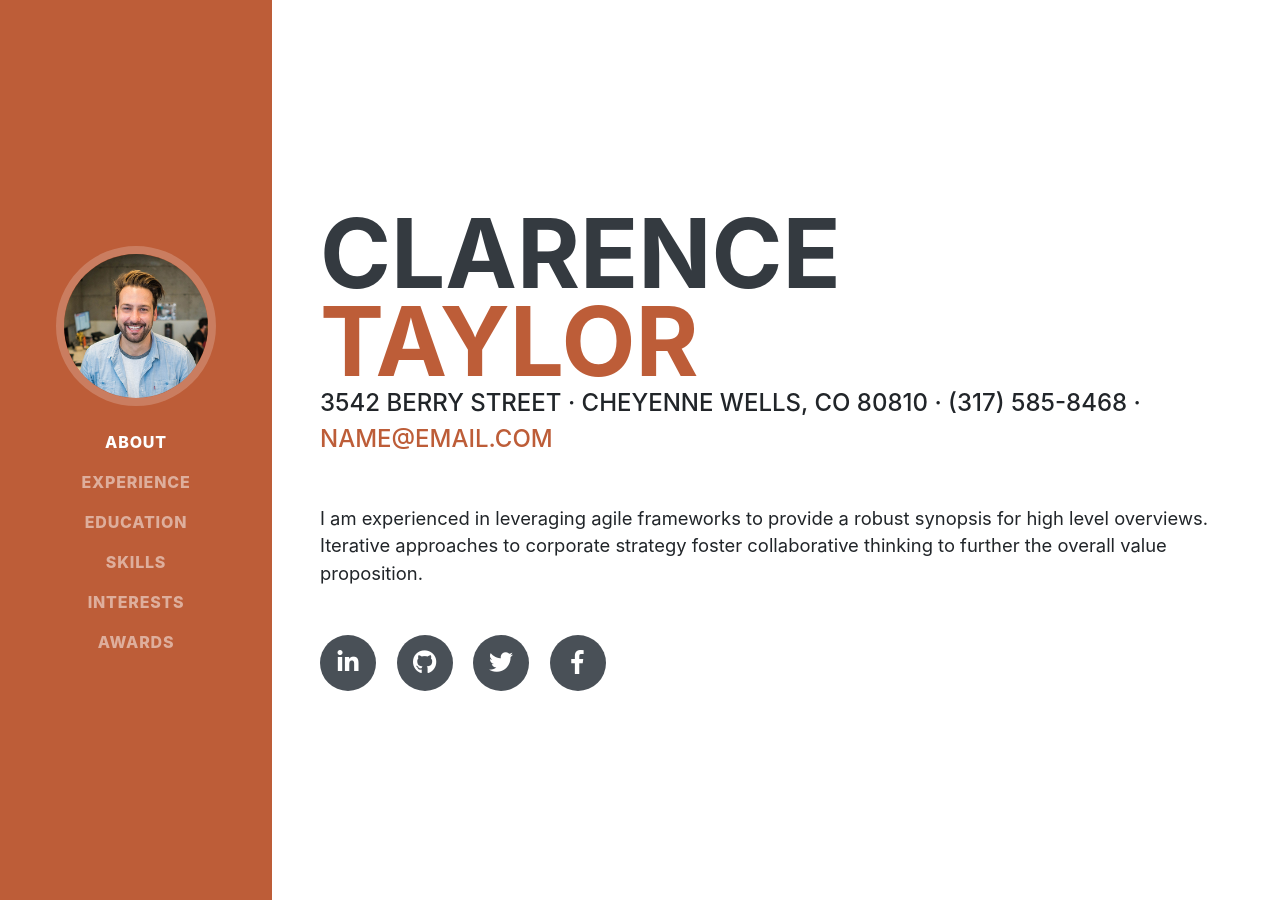
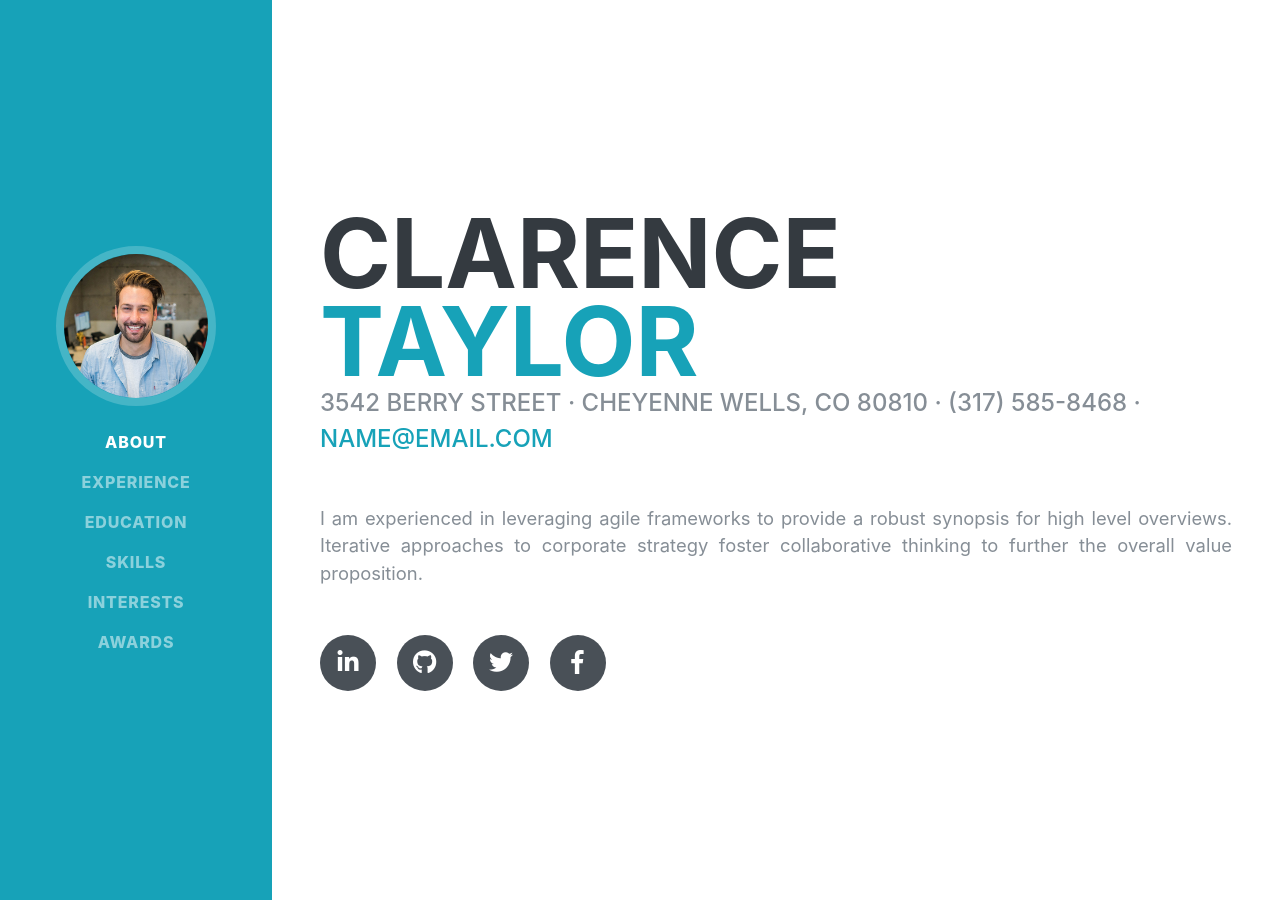
Before and after one commit to Tmpv/tmpv.github.io, a Jekyll site: the page built from index.html, in a window 1280 px wide and 900 px high. Built offline with Jekyll 4.4.1, drawn with Linux system fonts in a browser that asks for light colours; some web fonts are replaced.

Commit message:
Remove static syles and use scss genereted styles

```diff
--- a/_sass/_variables.scss
+++ b/_sass/_variables.scss
@@ -25,7 +25,7 @@ $green:   #28a745 !default;
 $teal:    #20c997 !default;
 $cyan:    #17a2b8 !default;
 
-$primary:       $orange !default;
+$primary:       $cyan !default;
 $secondary:     $gray-600 !default;
 $success:       $green !default;
 $info:          $cyan !default;
--- a/_sass/resume.scss
+++ b/_sass/resume.scss
@@ -1,6 +1,16 @@
+/*!
+ * Start Bootstrap - Resume v5.0.3 (https://startbootstrap.com/template-overviews/resume)
+ * Copyright 2013-2019 Start Bootstrap
+ * Licensed under MIT (https://github.com/BlackrockDigital/startbootstrap-resume/blob/master/LICENSE)
+*/
+
 @import "variables.scss";
 @import "mixins.scss";
 @import "global.scss";
 @import "nav.scss";
 @import "resume-item.scss";
 @import "bootstrap-overrides.scss";
+
+p {
+  text-align: justify;
+}
--- a/assets/css/main.css
+++ /dev/null
@@ -1,195 +0,0 @@
-/*!
- * Start Bootstrap - Resume v5.0.3 (https://startbootstrap.com/template-overviews/resume)
- * Copyright 2013-2019 Start Bootstrap
- * Licensed under MIT (https://github.com/BlackrockDigital/startbootstrap-resume/blob/master/LICENSE)
- */
----
----
-
-@import "resume";
-body {
-  font-family: 'Muli', -apple-system, BlinkMacSystemFont, 'Segoe UI', Roboto, 'Helvetica Neue', Arial, sans-serif, 'Apple Color Emoji', 'Segoe UI Emoji', 'Segoe UI Symbol', 'Noto Color Emoji';
-  padding-top: 54px;
-  color: #868e96;
-}
-
-@media (min-width: 992px) {
-  body {
-    padding-top: 0;
-    padding-left: 17rem;
-  }
-}
-
-h1,
-h2,
-h3,
-h4,
-h5,
-h6 {
-  font-family: 'Saira Extra Condensed', -apple-system, BlinkMacSystemFont, 'Segoe UI', Roboto, 'Helvetica Neue', Arial, sans-serif, 'Apple Color Emoji', 'Segoe UI Emoji', 'Segoe UI Symbol', 'Noto Color Emoji';
-  font-weight: 700;
-  text-transform: uppercase;
-  color: #343a40;
-}
-
-h1 {
-  font-size: 6rem;
-  line-height: 5.5rem;
-}
-
-h2 {
-  font-size: 3.5rem;
-}
-
-h3 {
-  font-size: 2rem;
-}
-
-p.lead {
-  font-size: 1.15rem;
-  font-weight: 400;
-}
-
-.subheading {
-  text-transform: uppercase;
-  font-weight: 500;
-  font-family: 'Saira Extra Condensed', -apple-system, BlinkMacSystemFont, 'Segoe UI', Roboto, 'Helvetica Neue', Arial, sans-serif, 'Apple Color Emoji', 'Segoe UI Emoji', 'Segoe UI Symbol', 'Noto Color Emoji';
-  font-size: 1.5rem;
-}
-
-.social-icons a {
-  display: inline-block;
-  height: 3.5rem;
-  width: 3.5rem;
-  background-color: #495057;
-  color: #fff !important;
-  border-radius: 100%;
-  text-align: center;
-  font-size: 1.5rem;
-  line-height: 3.5rem;
-  margin-right: 1rem;
-}
-
-.social-icons a:last-child {
-  margin-right: 0;
-}
-
-.social-icons a:hover {
-  background-color: #BD5D38;
-}
-
-.dev-icons {
-  font-size: 3rem;
-}
-
-.dev-icons .list-inline-item i:hover {
-  color: #BD5D38;
-}
-
-#sideNav .navbar-nav .nav-item .nav-link {
-  font-weight: 800;
-  letter-spacing: 0.05rem;
-  text-transform: uppercase;
-}
-
-#sideNav .navbar-toggler:focus {
-  outline-color: #d48a6e;
-}
-
-@media (min-width: 992px) {
-  #sideNav {
-    text-align: center;
-    position: fixed;
-    top: 0;
-    left: 0;
-    display: -webkit-box;
-    display: -ms-flexbox;
-    display: flex;
-    -webkit-box-orient: vertical;
-    -webkit-box-direction: normal;
-    -ms-flex-direction: column;
-    flex-direction: column;
-    width: 17rem;
-    height: 100vh;
-  }
-  #sideNav .navbar-brand {
-    display: -webkit-box;
-    display: -ms-flexbox;
-    display: flex;
-    margin: auto auto 0;
-    padding: 0.5rem;
-  }
-  #sideNav .navbar-brand .img-profile {
-    max-width: 10rem;
-    max-height: 10rem;
-    border: 0.5rem solid rgba(255, 255, 255, 0.2);
-  }
-  #sideNav .navbar-collapse {
-    display: -webkit-box;
-    display: -ms-flexbox;
-    display: flex;
-    -webkit-box-align: start;
-    -ms-flex-align: start;
-    align-items: flex-start;
-    -webkit-box-flex: 0;
-    -ms-flex-positive: 0;
-    flex-grow: 0;
-    width: 100%;
-    margin-bottom: auto;
-  }
-  #sideNav .navbar-collapse .navbar-nav {
-    -webkit-box-orient: vertical;
-    -webkit-box-direction: normal;
-    -ms-flex-direction: column;
-    flex-direction: column;
-    width: 100%;
-  }
-  #sideNav .navbar-collapse .navbar-nav .nav-item {
-    display: block;
-  }
-  #sideNav .navbar-collapse .navbar-nav .nav-item .nav-link {
-    display: block;
-  }
-}
-
-section.resume-section {
-  padding-top: 5rem !important;
-  padding-bottom: 5rem !important;
-  max-width: 75rem;
-}
-
-section.resume-section .resume-item .resume-date {
-  min-width: none;
-}
-
-@media (min-width: 768px) {
-  section.resume-section {
-    min-height: 100vh;
-  }
-  section.resume-section .resume-item .resume-date {
-    min-width: 18rem;
-  }
-}
-
-@media (min-width: 992px) {
-  section.resume-section {
-    padding-top: 3rem !important;
-    padding-bottom: 3rem !important;
-  }
-}
-
-.bg-primary {
-  background-color: #BD5D38 !important;
-}
-
-.text-primary {
-  color: #BD5D38 !important;
-}
-
-a {
-  color: #BD5D38;
-}
-
-a:hover, a:focus, a:active {
-  color: #824027;
-}
--- /dev/null
+++ b/assets/css/main.scss
@@ -0,0 +1,3 @@
+---
+---
+@import "resume";
```
